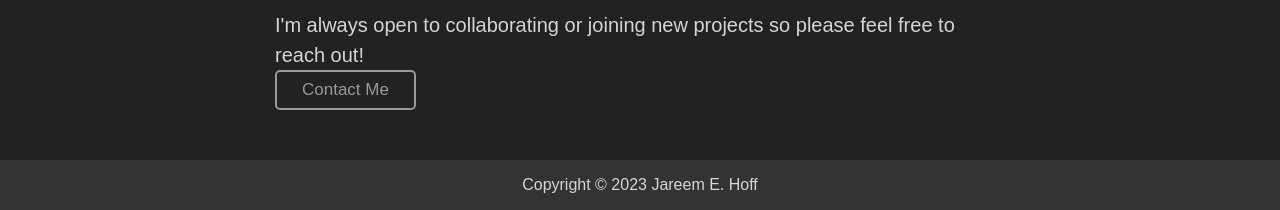
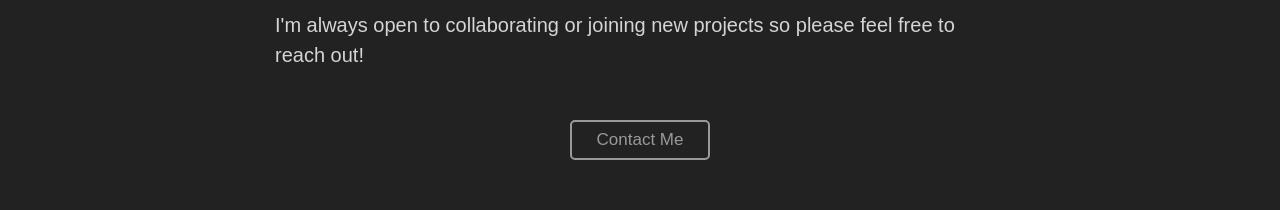
Before and after one commit to 12jihan/webjehoff, an Angular app: page /home in a window 1280 px wide. Shown: the part 1850-2060 px from the top of the page. Built offline with nearby package versions, Linux system fonts and the light colour scheme; no server answers.

Commit message:
this is another update

```diff
--- a/src/app/features/home/components/home/home.component.html
+++ b/src/app/features/home/components/home/home.component.html
@@ -48,7 +48,7 @@
             I'm always open to collaborating or joining new projects so please feel free to reach out!
         </p>
     </div>
-    <div>
-        <jeh-button></jeh-button>
+    <div class="btn-group">
+        <jeh-button btnText="Contact Me" [execute]="navigate"></jeh-button>
     </div>
 </section>
--- a/src/app/features/home/components/home/home.component.scss
+++ b/src/app/features/home/components/home/home.component.scss
@@ -12,15 +12,6 @@
             font-weight: 300;
         }
     }
-
-    // .section-img {
-    //     text-align: center;
-    //     img {
-    //         height: 200px;
-    //         width: auto;
-    //         border-radius: 50%;
-    //     }
-    // }
 
     .section-content {
         p {
@@ -38,3 +29,10 @@
     justify-content: center;
     margin-top: 50px;
 }
+
+.btn-group {
+    display: flex;
+    flex-direction: row;
+    justify-content: center;
+    margin-top: 50px;
+}
--- a/src/app/features/home/components/home/home.component.ts
+++ b/src/app/features/home/components/home/home.component.ts
@@ -1,4 +1,5 @@
 import { Component } from '@angular/core';
+import { Router } from '@angular/router';
 import { faEnvelope } from '@fortawesome/free-regular-svg-icons';
 
 @Component({
@@ -9,4 +10,13 @@ import { faEnvelope } from '@fortawesome/free-regular-svg-icons';
 
 export class HomeComponent {
   faEnvelope = faEnvelope;
+
+  constructor(private _router: Router) {
+
+  }
+
+  navigate() {
+    console.log("asdasd: ",   )
+    this._router.navigateByUrl("/contact");
+  };
 }
--- a/src/app/features/home/tablemodule/githubtable/mainpage/mainpage.component.ts
+++ b/src/app/features/home/tablemodule/githubtable/mainpage/mainpage.component.ts
@@ -22,8 +22,6 @@ export class MainpageComponent implements OnInit {
   }
 
   repoDetails(repo: GithubRepo) {
-    console.log('repo: ', repo);
-    console.log('activated route: ', this._ar);
     this._router.navigate(['home/', repo.repo_id], { state: repo });
   }
 
--- a/src/app/shared/components/button/button.component.html
+++ b/src/app/shared/components/button/button.component.html
@@ -1,3 +1,3 @@
-<button class="jeh-button">
-    {{text}}
+<button (click)="this.execute()" class="jeh-button">
+    {{ btnText }}
 </button>
--- a/src/app/shared/components/button/button.component.ts
+++ b/src/app/shared/components/button/button.component.ts
@@ -7,7 +7,8 @@ import { Component, Input } from '@angular/core';
 })
 
 export class ButtonComponent {
-  @Input() text = 'Contact Me';
+  @Input() btnText: string = '';
+  @Input() execute: () => void = () => {};
 
 
 }
```
